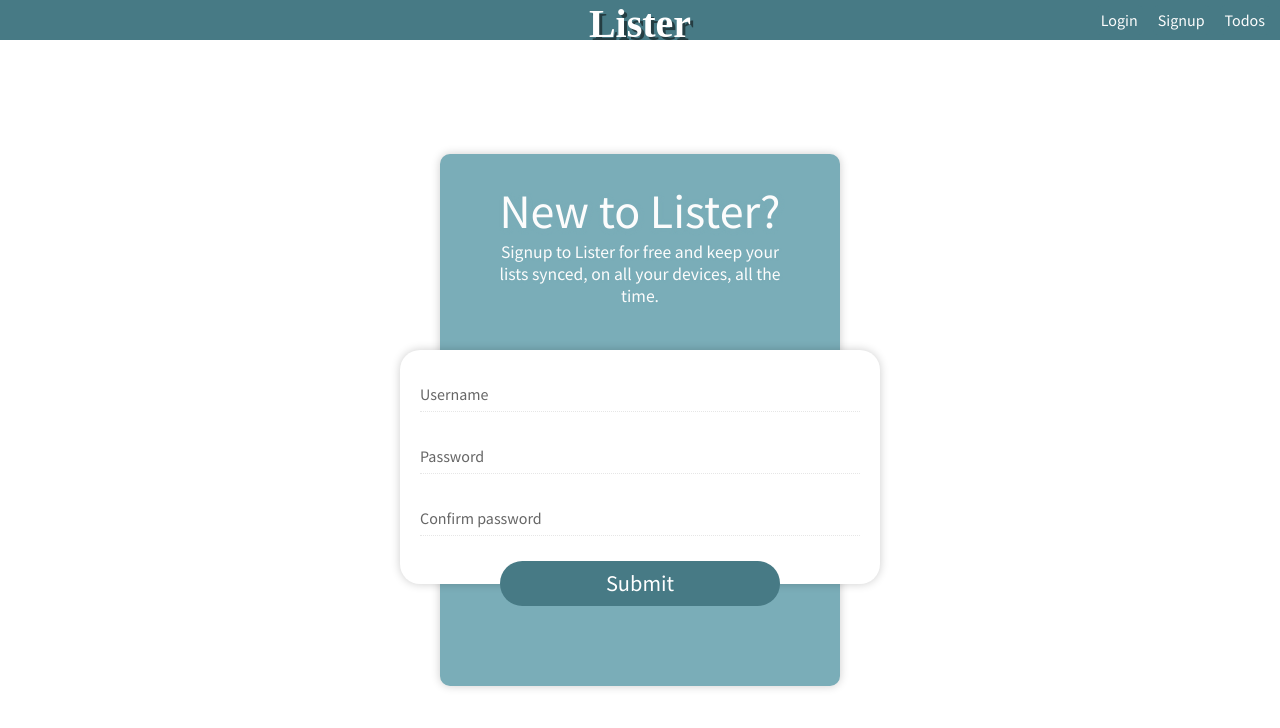
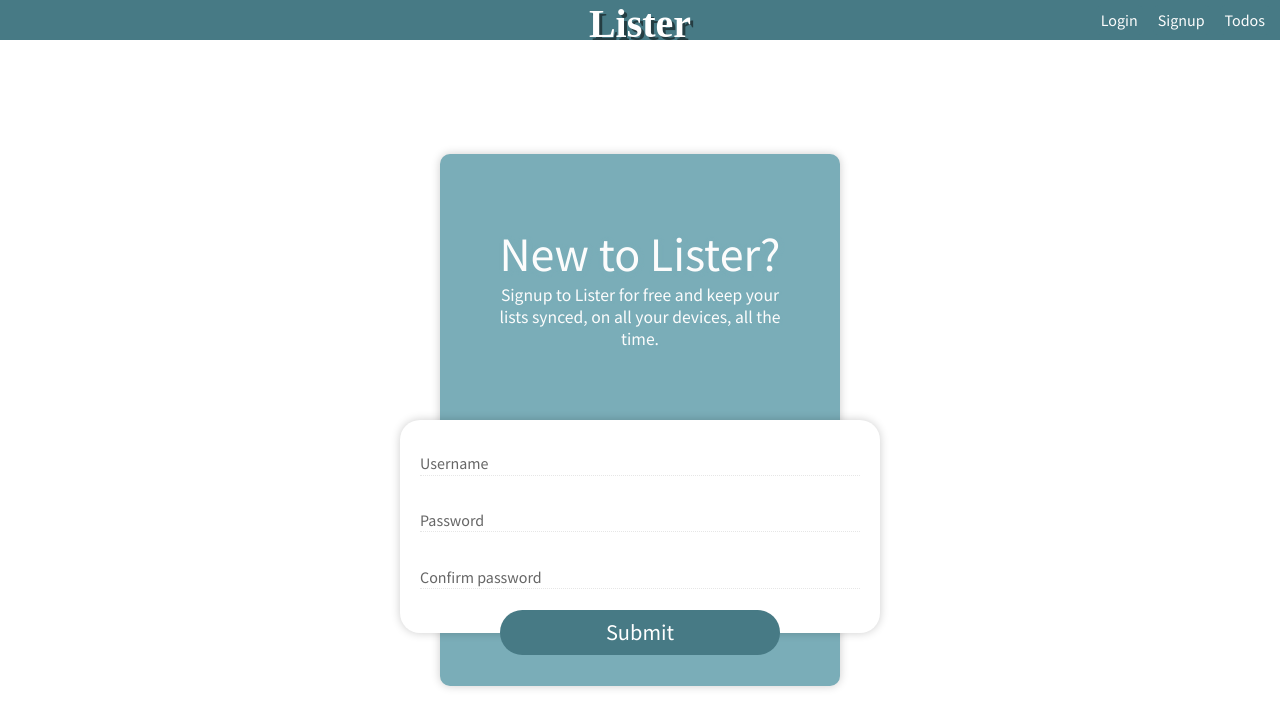
Before and after one commit to dmills-webdev/listerv2, a React (Create React App) app in the folder client/: page /signup in a window 1280 px wide. Shown: the top 728 px of the page. Built offline with nearby package versions, Linux system fonts and the light colour scheme; a web font is replaced by a local one.

Commit message:
Update styling for signup page.

```diff
--- a/client/src/Signup.js
+++ b/client/src/Signup.js
@@ -6,34 +6,24 @@ import './scss/Signup.scss'
 function Signup() {
   const history = useHistory()
 
+// String content of the submit button which varies if there are errors in the inputs that need to be fixed before the form can be submitted
   const [ submitText, modifySubmitText ] = useState('Submit')
 
 // Validate signup details
   async function validateForm(e) {
     const password = e.target.password.value
     const passwordConfirmation = e.target.passwordConfirmation.value
-    if (
-      (password === passwordConfirmation) &&
-      (password.length > 8))
+    if ((password === passwordConfirmation) && // Passwords match
+        (password.length >= 8)) // Password minimum length is 8 characters
     {
-      console.log('Form OK')
-      return true
+      return true // Form is valid
     }
-    else {
-      console.log('Form BAD')
-      return false
+    else if (password !== passwordConfirmation) {
+      return `Passwords don't match, try retyping them!`
     }
+    else if (password.length <= 8) {
+      return `Password too short, make sure it's at least 8 characters long!`
     }
-
-// Display form errors
-  function displayFormErrorMessage( message ) {
-    modifySubmitText(message)
-    document.getElementById('submit-proxy').classList.toggle('error-styling')
-  }
-
-  function removeFormErrorMessage() {
-    modifySubmitText('Submit')
-    document.getElementById('submit-proxy').classList.remove('error-styling')
   }
 
 // Handle form submission
@@ -46,7 +36,7 @@ function Signup() {
     await validateForm(e)
     .then(submissionValidity => {isSubmissionValid = submissionValidity})
 
-    if ( isSubmissionValid )  {
+    if ( isSubmissionValid === true )  {
       const form = e.target
       const data = new FormData(form)
       await fetch('/signup', {
@@ -59,15 +49,29 @@ function Signup() {
           // Username was accepted and account was created
           history.push('/login')
         } else {
+          // Form rejected serverside for username already being in use, display error
           displayFormErrorMessage('Username already in use, try something else!')
         }
       })
     }
     else {
-      console.log('Error with inputs!')
+      displayFormErrorMessage(isSubmissionValid)
     }
   }
 
+
+// Display form errors
+  function displayFormErrorMessage( message ) {
+    modifySubmitText(message)
+    document.getElementById('submit-proxy').classList.add('error-styling')
+  }
+
+  function removeFormErrorMessage() {
+    modifySubmitText('Submit')
+    document.getElementById('submit-proxy').classList.remove('error-styling')
+  }
+
+// Moves and shrinks form input label when the input gains focus
   function moveLabel(e) {
     const label = document.getElementById(e.target.name)
     if (e.target.value === '') {
@@ -88,8 +92,9 @@ function Signup() {
     </div>
 
     <div className='form-area'>
-      <form onSubmit={handleSubmit} name='signup' className='signup-form'>
+      <form onSubmit={handleSubmit} name='signup' className='signup-form' autocomplete='off'>
 
+          <div className='input-container'>
             <label htmlFor='username' id='username'>
               Username
             </label>
@@ -99,7 +104,9 @@ function Signup() {
               onFocus={moveLabel}
               onBlur={moveLabel}
               onChange={removeFormErrorMessage}/>
+          </div>
 
+          <div className='input-container'>
             <label htmlFor='password' id='password'>
               Password
             </label>
@@ -108,7 +115,9 @@ function Signup() {
               name='password'
               onFocus={moveLabel}
               onBlur={moveLabel}/>
+          </div>
 
+          <div className='input-container'>
             <label htmlFor='passwordConfirmation' id='passwordConfirmation'>
               Confirm password
             </label>
@@ -117,8 +126,9 @@ function Signup() {
               name='passwordConfirmation'
               onFocus={moveLabel}
               onBlur={moveLabel}/>
+          </div>
 
-        <button name='submit-button' id='submit-button' hidden>Sign up</button>
+        <button name='submit-button' id='submit-button' hidden></button>
       </form>
 
       <label id='submit-proxy' htmlFor='submit-button' className='submit-proxy-button'>
@@ -126,6 +136,10 @@ function Signup() {
       </label>
 
     </div>
+
+    <div id='error-box' hidden>Error</div>
+
+
   </div>
   )
 }
--- a/client/src/css/Signup.css
+++ b/client/src/css/Signup.css
@@ -24,7 +24,7 @@
     flex-direction: column;
     justify-content: center;
     align-items: center;
-    flex: 1 1 auto;
+    height: 50%;
     padding: 20px;
     text-align: center; }
     .signup-container .welcome-banner h1 {
@@ -41,41 +41,45 @@
       font-weight: 400;
       text-shadow: 1px 1px 2px #7aadb8; }
   .signup-container .form-area {
-    flex: 1 1 auto; }
-    @media only screen and (min-width: 1200px) {
-      .signup-container .form-area {
-        margin-top: 15%; } }
+    height: 50%; }
     .signup-container .form-area .signup-form {
       display: flex;
       flex-direction: column;
       position: relative;
       width: 90%;
+      height: 80%;
       margin: 0 auto;
-      padding: 0 20px 3em 20px;
+      padding: 10px 20px 2em 20px;
       border-radius: 10px;
       box-shadow: 0 0 10px rgba(0, 0, 0, 0.2);
       background: white; }
       @media only screen and (min-width: 1200px) {
         .signup-container .form-area .signup-form {
-          top: -15%;
           width: 120%;
           right: 10%;
           border-radius: 20px; } }
+      .signup-container .form-area .signup-form .input-container {
+        height: calc(100% / 3); }
       .signup-container .form-area .signup-form label {
         display: block;
         position: relative;
-        bottom: -1.5em;
-        min-height: 20px;
-        margin-top: 10px;
+        bottom: -40%;
+        height: 20%;
         color: #666666;
         pointer-events: none;
         transition: bottom 0.3s, font-size 0.3s; }
       .signup-container .form-area .signup-form .focussedLabel {
-        font-size: 0.75rem;
-        bottom: 0; }
+        bottom: 0;
+        font-size: 0.75em; }
       .signup-container .form-area .signup-form input {
+        display: block;
+        height: 60%;
+        width: 100%;
         border-bottom: 1px dotted #e6e6e6;
-        height: 2em; }
+        padding-left: 5px;
+        margin: auto 0; }
+      .signup-container .form-area .signup-form input:focus {
+        outline: none; }
     .signup-container .form-area .submit-proxy-button {
       display: block;
       position: relative;
@@ -90,13 +94,18 @@
       font-size: 1.4rem;
       line-height: 2em;
       text-align: center; }
-      @media only screen and (min-width: 1200px) {
-        .signup-container .form-area .submit-proxy-button {
-          top: calc(0em - 1em - 15%); } }
     .signup-container .form-area .submit-proxy-button:hover {
       background: #365c63; }
+    .signup-container .form-area .error-styling:hover {
+      background: #b53434; }
     .signup-container .form-area .error-styling {
-      background-color: red;
+      background: #ff4e4e;
+      color: white;
       width: 120%;
       max-width: 120%;
       right: 10%; }
+    .signup-container .form-area #error-box {
+      position: relative;
+      top: -15%;
+      height: 2em;
+      background: #9f6060; }
--- a/client/src/scss/Signup.scss
+++ b/client/src/scss/Signup.scss
@@ -25,7 +25,7 @@
     flex-direction: column;
     justify-content: center;
     align-items: center;
-    flex: 1 1 auto;
+    height: 50%;
     padding: 20px;
     text-align: center;
 
@@ -47,46 +47,55 @@
   }
 
   .form-area {
-    flex: 1 1 auto;
-
-    @media only screen and (min-width: $breakpoint-pc) {
-      margin-top: 15%;
-    }
+    height: 50%;
 
     .signup-form {
       display: flex;
       flex-direction: column;
       position: relative;
       width: 90%;
+      height: 80%;
       margin: 0 auto;
-      padding: 0 20px 3em 20px;
+      padding: 10px 20px 2em 20px;
       border-radius: 10px;
       box-shadow: 0 0 10px $box-shadow;
       background: $white;
       @media only screen and (min-width: $breakpoint-pc) {
-        top: -15%; // See below on submit-proxy-button
         width: 120%;
         right: 10%;
         border-radius: 20px;
       }
 
+
+      .input-container {
+        height: calc(100% / 3);
+      }
       label {
         display: block;
         position: relative;
-        bottom: -1.5em;
-        min-height: 20px;
-        margin-top: 10px;
+        bottom: -40%;
+
+        height: 20%;
+
         color: $grey1;
         pointer-events:none;
         transition: bottom 0.3s, font-size 0.3s;
       }
       .focussedLabel {
-        font-size: 0.75rem;
         bottom: 0;
+        font-size: 0.75em;
       }
       input {
+        display: block;
+        height: 60%;
+        width: 100%;
+
         border-bottom: 1px dotted $grey4;
-        height: 2em;
+        padding-left: 5px;
+        margin: auto 0;
+      }
+      input:focus {
+         outline: none;
       }
     }
 
@@ -104,18 +113,27 @@
       font-size: 1.4rem;
       line-height: 2em;
       text-align: center;
-      @media only screen and (min-width: $breakpoint-pc) {
-        top: calc(0em - 1em - 15%); // Submit button intersect form at half its height
-      }
     }
     .submit-proxy-button:hover {
       background: $primary-dark
     }
+    .error-styling:hover {
+      background: #b53434;
+    }
     .error-styling {
-      background-color: red;
+      background: #ff4e4e;
+      color: $white;
       width: 120%;
       max-width: 120%;
       right: 10%;
     }
+
+    #error-box {
+      position: relative;
+      top: -15%;
+      height: 2em;
+      background: hsla(0, 25%, 50%, 1);
+    }
+
   }
 }
```
Lines whose indentation alone changed are shown as unchanged.
